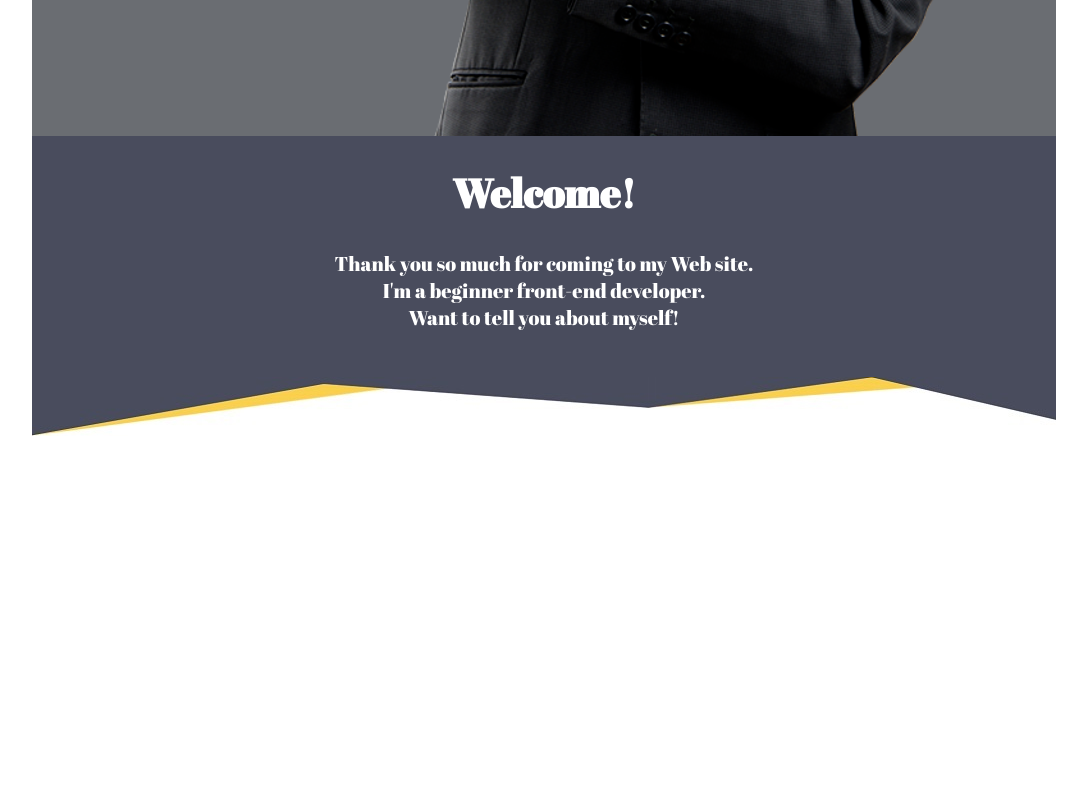
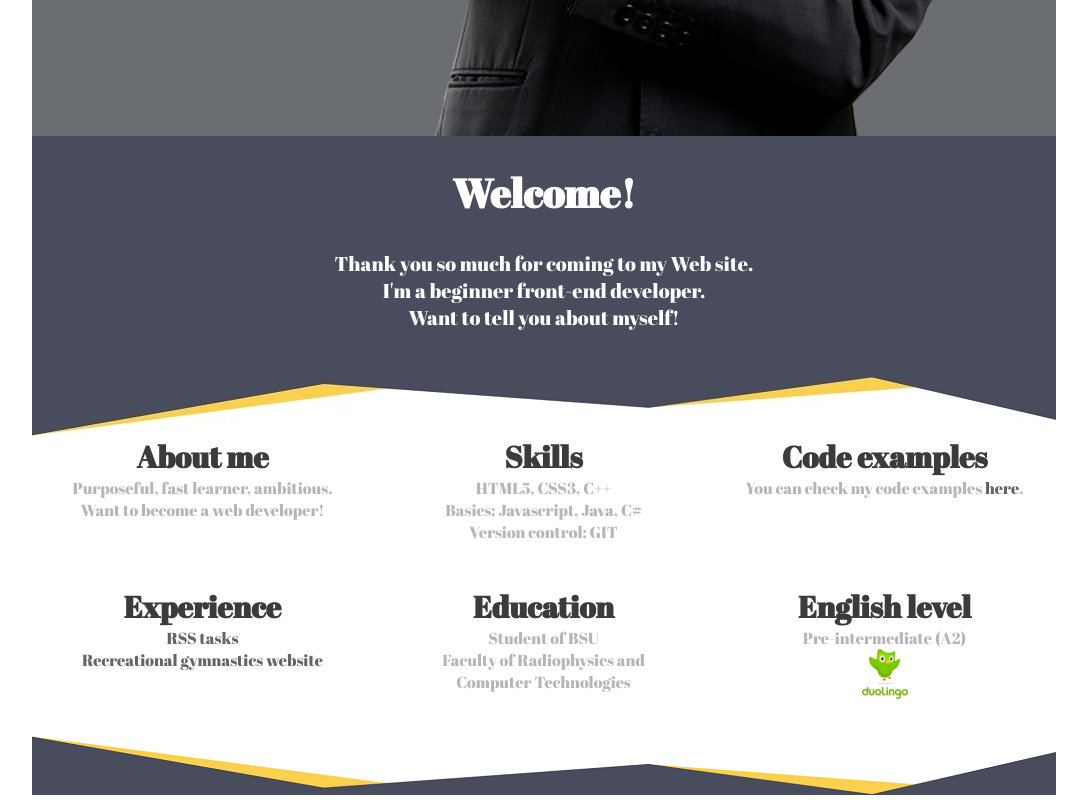
Before and after one commit to andrey-lobach/rsschool-codejam1-cv, a plain HTML site: page index.html in a window 1280 px wide. Shown: the part 953-1753 px from the top of the page, without its empty margins (96-1183 px from the left). Before the commit the page ends 1394 px from the top, so only its background shows below. Drawn offline with Linux system fonts and the light colour scheme.

Commit message:
feat: add section about myself

```diff
--- a/index.html
+++ b/index.html
@@ -29,5 +29,37 @@
     </div>
     <img src="images/bg01.jpg">
 </section>
+<section class="about-me">
+    <div class="wrapper">
+        <div class="info">
+            <a name="about_me"></a>
+            <h3>About me</h3>
+            <p>Purposeful, fast learner, ambitious.<br>Want to become a web developer! </p>
+        </div>
+        <div class="info">
+            <h3>Skills</h3>
+            <p>HTML5, CSS3, C++<br>Basics: Javascript, Java, C# <br> Version control: GIT  </p>
+        </div>
+        <div class="info">
+            <h3>Code examples</h3>
+            <p>You can check my code examples <a href="https://github.com/andrey-lobach?tab=repositories" target="_blank">here</a>.</p>
+        </div>
+        <div class="info">
+            <h3>Experience</h3>
+            <p><a href="https://github.com/andrey-lobach?tab=repositories" target="_blank">RSS tasks</a></p>
+            <p><a href="https://github.com/andrey-lobach/galti" target="_blank">Recreational gymnastics website</a> </p>
+        </div>
+        <div class="info">
+            <h3>Education</h3>
+            <p>Student of BSU<br>Faculty of Radiophysics and <br>Computer Technologies</p>
+        </div>
+        <div class="info">
+            <h3>English level</h3>
+            <p>Pre-intermediate (A2)</p>
+            <a href="https://www.duolingo.com/Andrei-Lobach" target="_blank"><img src="images/duolingo-logo.png"></a>
+        </div>
+    </div>
+    <img src="images/bg02.png">
+</section>
 </body>
 </html>
--- a/styles/style.css
+++ b/styles/style.css
@@ -71,3 +71,25 @@ header nav a:hover {
 .welcome2 img {
     margin-top: 46px;
 }
+.about-me {
+    height: 359px;
+}
+.wrapper {
+    display: grid;
+    grid-template-columns: 341px 341px 341px;
+    text-align: center;
+}
+.info {
+    height: 150px;
+}
+.info h3 {
+    color: rgb(59, 59, 59);
+    font-size: 30px;
+}
+.info p {
+    color: rgb(182, 182, 182);
+}
+.info a {
+    color: rgb(100, 100, 100);
+    text-decoration: none;
+}
```
